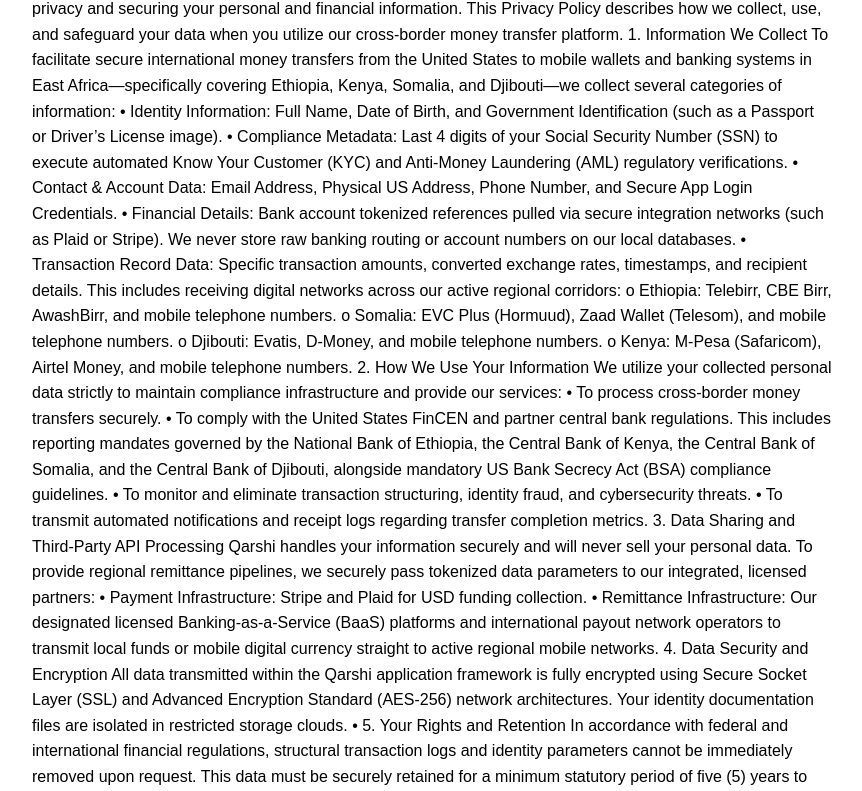
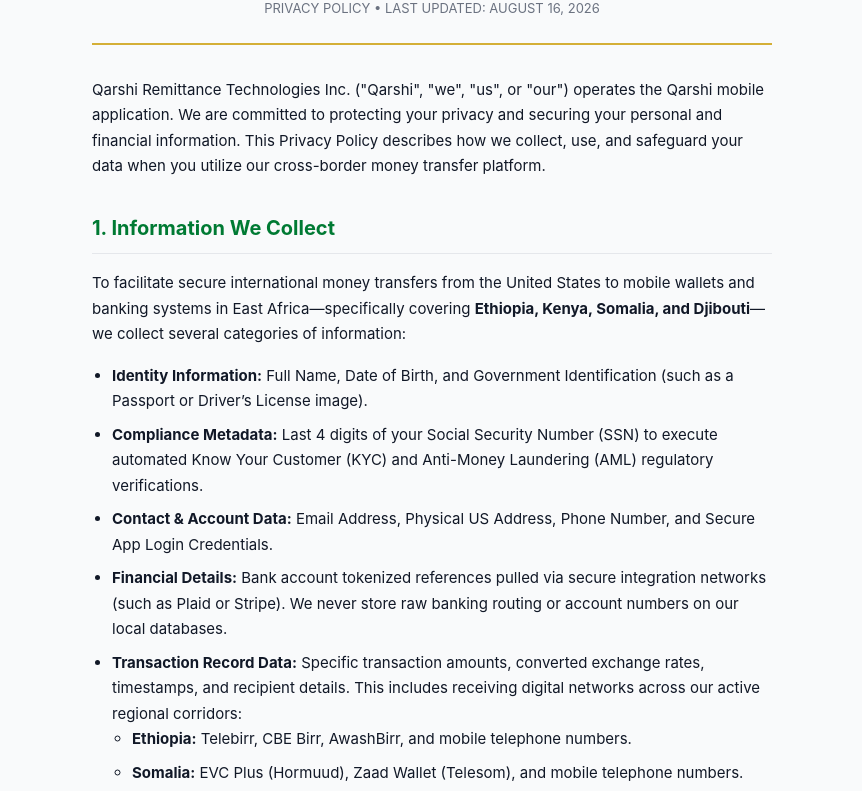
Before and after one commit to ahmedrageh99/Privacy, a plain HTML site: page index.html in a window 1280 px wide. Shown: the part 95-886 px from the top of the page, without its empty margins (208-1070 px from the left). Drawn offline with Linux system fonts and the light colour scheme.

Commit message:
Update Qarshi Privacy Policy layout and content

```diff
--- a/index.html
+++ b/index.html
@@ -1,41 +1,108 @@
 <!DOCTYPE html>
-<html>
-<head><title>Qarshi Privacy Policy</title></head>
-<body style="font-family: sans-serif; max-width: 800px; margin: 40px auto; padding: 0 20px; line-height: 1.6;">
-  <!-- Paste your full Qarshi Privacy Policy text content right here -->
-QARSHI REMITTANCE PRIVACY POLICY
-Last Updated: August 16, 2026
-Qarshi Remittance Technologies Inc. ("Qarshi", "we", "us", or "our") operates the Qarshi mobile application. We are committed to protecting your privacy and securing your personal and financial information. This Privacy Policy describes how we collect, use, and safeguard your data when you utilize our cross-border money transfer platform.
-1. Information We Collect
-To facilitate secure international money transfers from the United States to mobile wallets and banking systems in East Africa—specifically covering Ethiopia, Kenya, Somalia, and Djibouti—we collect several categories of information:
-•	Identity Information: Full Name, Date of Birth, and Government Identification (such as a Passport or Driver’s License image).
-•	Compliance Metadata: Last 4 digits of your Social Security Number (SSN) to execute automated Know Your Customer (KYC) and Anti-Money Laundering (AML) regulatory verifications.
-•	Contact & Account Data: Email Address, Physical US Address, Phone Number, and Secure App Login Credentials.
-•	Financial Details: Bank account tokenized references pulled via secure integration networks (such as Plaid or Stripe). We never store raw banking routing or account numbers on our local databases.
-•	Transaction Record Data: Specific transaction amounts, converted exchange rates, timestamps, and recipient details. This includes receiving digital networks across our active regional corridors:
-o	Ethiopia: Telebirr, CBE Birr, AwashBirr, and mobile telephone numbers.
-o	Somalia: EVC Plus (Hormuud), Zaad Wallet (Telesom), and mobile telephone numbers.
-o	Djibouti: Evatis, D-Money, and mobile telephone numbers.
-o	Kenya: M-Pesa (Safaricom), Airtel Money, and mobile telephone numbers.
-2. How We Use Your Information
-We utilize your collected personal data strictly to maintain compliance infrastructure and provide our services:
-•	To process cross-border money transfers securely.
-•	To comply with the United States FinCEN and partner central bank regulations. This includes reporting mandates governed by the National Bank of Ethiopia, the Central Bank of Kenya, the Central Bank of Somalia, and the Central Bank of Djibouti, alongside mandatory US Bank Secrecy Act (BSA) compliance guidelines.
-•	To monitor and eliminate transaction structuring, identity fraud, and cybersecurity threats.
-•	To transmit automated notifications and receipt logs regarding transfer completion metrics.
-3. Data Sharing and Third-Party API Processing
-Qarshi handles your information securely and will never sell your personal data. To provide regional remittance pipelines, we securely pass tokenized data parameters to our integrated, licensed partners:
-•	Payment Infrastructure: Stripe and Plaid for USD funding collection.
-•	Remittance Infrastructure: Our designated licensed Banking-as-a-Service (BaaS) platforms and international payout network operators to transmit local funds or mobile digital currency straight to active regional mobile networks.
+<html lang="en">
+<head>
+    <meta charset="UTF-8">
+    <meta name="viewport" content="width=device-width, initial-scale=1.0">
+    <title>Qarshi Remittance - Privacy Policy</title>
+    <style>
+        body {
+            font-family: -apple-system, BlinkMacSystemFont, "Segoe UI", Roboto, Helvetica, Arial, sans-serif;
+            background-color: #F9FAFB;
+            color: #111827;
+            line-height: 1.7;
+            max-width: 680px;
+            margin: 0 auto;
+            padding: 40px 24px;
+        }
+        h2 {
+            color: #007A33; /* Qarshi Logo Fintech Green */
+            font-size: 20px;
+            font-weight: 700;
+            margin-top: 32px;
+            border-bottom: 1px solid #E5E7EB;
+            padding-bottom: 8px;
+        }
+        p {
+            font-size: 15px;
+            margin-bottom: 16px;
+        }
+        ul {
+            padding-left: 20px;
+            margin-bottom: 16px;
+        }
+        li {
+            font-size: 15px;
+            margin-bottom: 8px;
+        }
+        .header-panel {
+            text-align: center;
+            padding-bottom: 24px;
+            margin-bottom: 32px;
+            border-bottom: 2px solid #D4AF37; /* Qarshi Logo Gold Line */
+        }
+        .brand-title {
+            font-size: 28px;
+            fontWeight: 800;
+            letter-spacing: 1px;
+            margin: 0;
+            color: #111827;
+        }
+        .date-sub {
+            color: #6B7280;
+            font-size: 13px;
+            margin-top: 4px;
+        }
+    </style>
+</head>
+<body>
 
-4. Data Security and Encryption
-All data transmitted within the Qarshi application framework is fully encrypted using Secure Socket Layer (SSL) and Advanced Encryption Standard (AES-256) network architectures. Your identity documentation files are isolated in restricted storage clouds.
-•	5. Your Rights and Retention
-In accordance with federal and international financial regulations, structural transaction logs and identity parameters cannot be immediately removed upon request. This data must be securely retained for a minimum statutory period of five (5) years to fulfill anti-structuring and anti-terrorist financing compliance reporting mandates.
-•	For privacy support inquiries, please contact us at: support@qarshiapp.com
+    <div class="header-panel">
+        <h1 class="brand-title">QARSHI REMITTANCE</h1>
+        <div class="date-sub">PRIVACY POLICY • LAST UPDATED: AUGUST 16, 2026</div>
+    </div>
 
+    <p>Qarshi Remittance Technologies Inc. ("Qarshi", "we", "us", or "our") operates the Qarshi mobile application. We are committed to protecting your privacy and securing your personal and financial information. This Privacy Policy describes how we collect, use, and safeguard your data when you utilize our cross-border money transfer platform.</p>
 
+    <h2>1. Information We Collect</h2>
+    <p>To facilitate secure international money transfers from the United States to mobile wallets and banking systems in East Africa—specifically covering <strong>Ethiopia, Kenya, Somalia, and Djibouti</strong>—we collect several categories of information:</p>
+    <ul>
+        <li><strong>Identity Information:</strong> Full Name, Date of Birth, and Government Identification (such as a Passport or Driver’s License image).</li>
+        <li><strong>Compliance Metadata:</strong> Last 4 digits of your Social Security Number (SSN) to execute automated Know Your Customer (KYC) and Anti-Money Laundering (AML) regulatory verifications.</li>
+        <li><strong>Contact & Account Data:</strong> Email Address, Physical US Address, Phone Number, and Secure App Login Credentials.</li>
+        <li><strong>Financial Details:</strong> Bank account tokenized references pulled via secure integration networks (such as Plaid or Stripe). We never store raw banking routing or account numbers on our local databases.</li>
+        <li><strong>Transaction Record Data:</strong> Specific transaction amounts, converted exchange rates, timestamps, and recipient details. This includes receiving digital networks across our active regional corridors:
+            <ul>
+                <li><strong>Ethiopia:</strong> Telebirr, CBE Birr, AwashBirr, and mobile telephone numbers.</li>
+                <li><strong>Somalia:</strong> EVC Plus (Hormuud), Zaad Wallet (Telesom), and mobile telephone numbers.</li>
+                <li><strong>Djibouti:</strong> Evatis, D-Money, and mobile telephone numbers.</li>
+                <li><strong>Kenya:</strong> M-Pesa (Safaricom), Airtel Money, and mobile telephone numbers.</li>
+            </ul>
+        </li>
+    </ul>
 
+    <h2>2. How We Use Your Information</h2>
+    <p>We utilize your collected personal data strictly to maintain compliance infrastructure and provide our services:</p>
+    <ul>
+        <li>To process cross-border money transfers securely.</li>
+        <li>To comply with the United States FinCEN and partner central bank regulations. This includes reporting mandates governed by the National Bank of Ethiopia, the Central Bank of Kenya, the Central Bank of Somalia, and the Central Bank of Djibouti, alongside mandatory US Bank Secrecy Act (BSA) compliance guidelines.</li>
+        <li>To monitor and eliminate transaction structuring, identity fraud, and cybersecurity threats.</li>
+        <li>To transmit automated notifications and receipt logs regarding transfer completion metrics.</li>
+    </ul>
+
+    <h2>3. Data Sharing and Third-Party API Processing</h2>
+    <p>Qarshi handles your information securely and will never sell your personal data. To provide regional remittance pipelines, we securely pass tokenized data parameters to our integrated, licensed partners:</p>
+    <ul>
+        <li><strong>Payment Infrastructure:</strong> Stripe and Plaid for USD funding collection.</li>
+        <li><strong>Remittance Infrastructure:</strong> Our designated licensed Banking-as-a-Service (BaaS) platforms and international payout network operators to transmit local funds or mobile digital currency straight to active regional mobile networks.</li>
+    </ul>
+
+    <h2>4. Data Security and Encryption</h2>
+    <p>All data transmitted within the Qarshi application framework is fully encrypted using Secure Socket Layer (SSL) and Advanced Encryption Standard (AES-256) network architectures. Your identity documentation files are isolated in restricted storage clouds.</p>
+
+    <h2>5. Your Rights and Retention</h2>
+    <p>In accordance with federal and international financial regulations, structural transaction logs and identity parameters cannot be immediately removed upon request. This data must be securely retained for a minimum statutory period of five (5) years to fulfill anti-structuring and anti-terrorist financing compliance reporting mandates.</p>
+
+    <p style="margin-top: 40px; padding-top: 20px; border-top: 1px solid #E5E7EB; color: #6B7280; font-size: 13px;">For privacy support inquiries, please contact us at: support@qarshiapp.com.</p>
 
 </body>
 </html>
```
